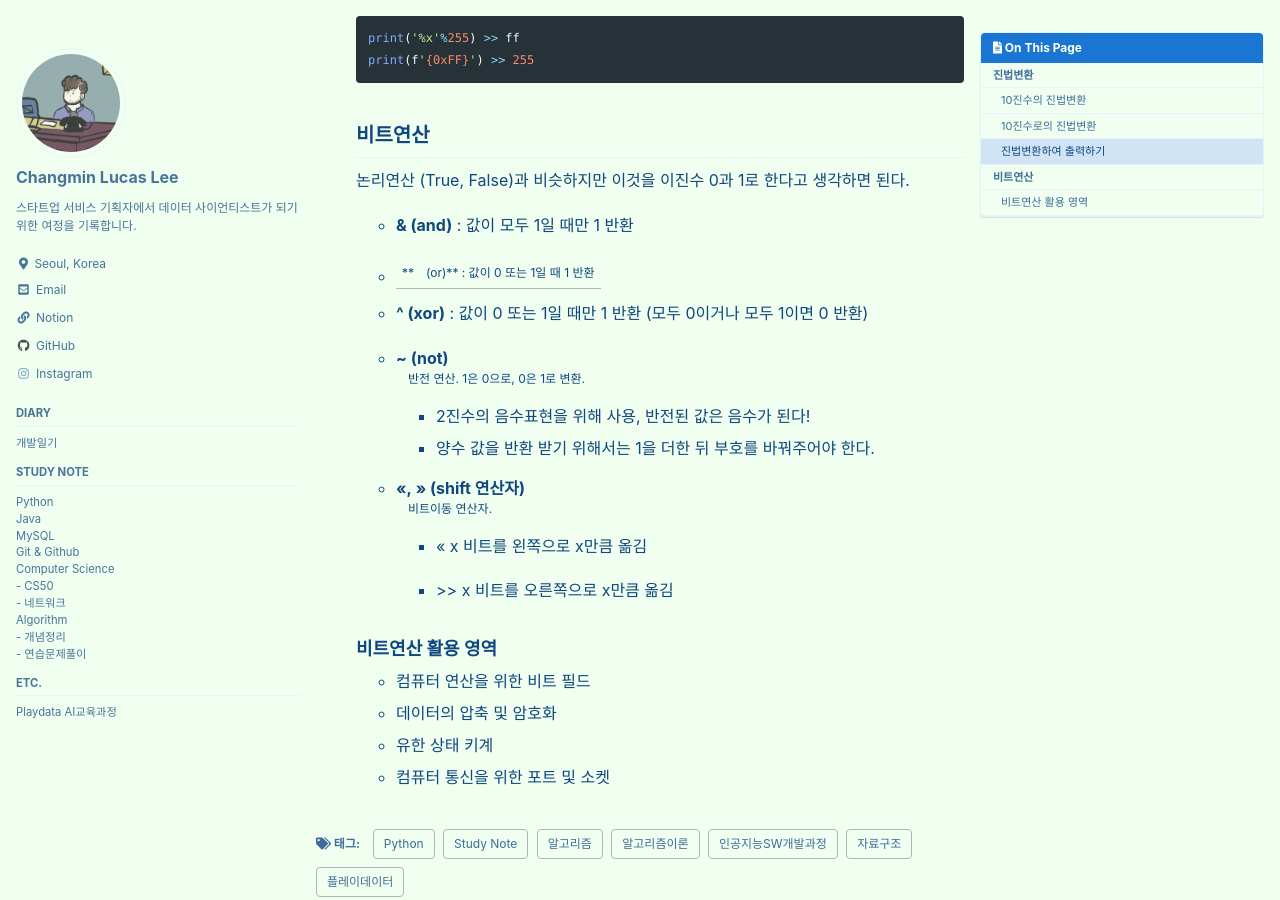
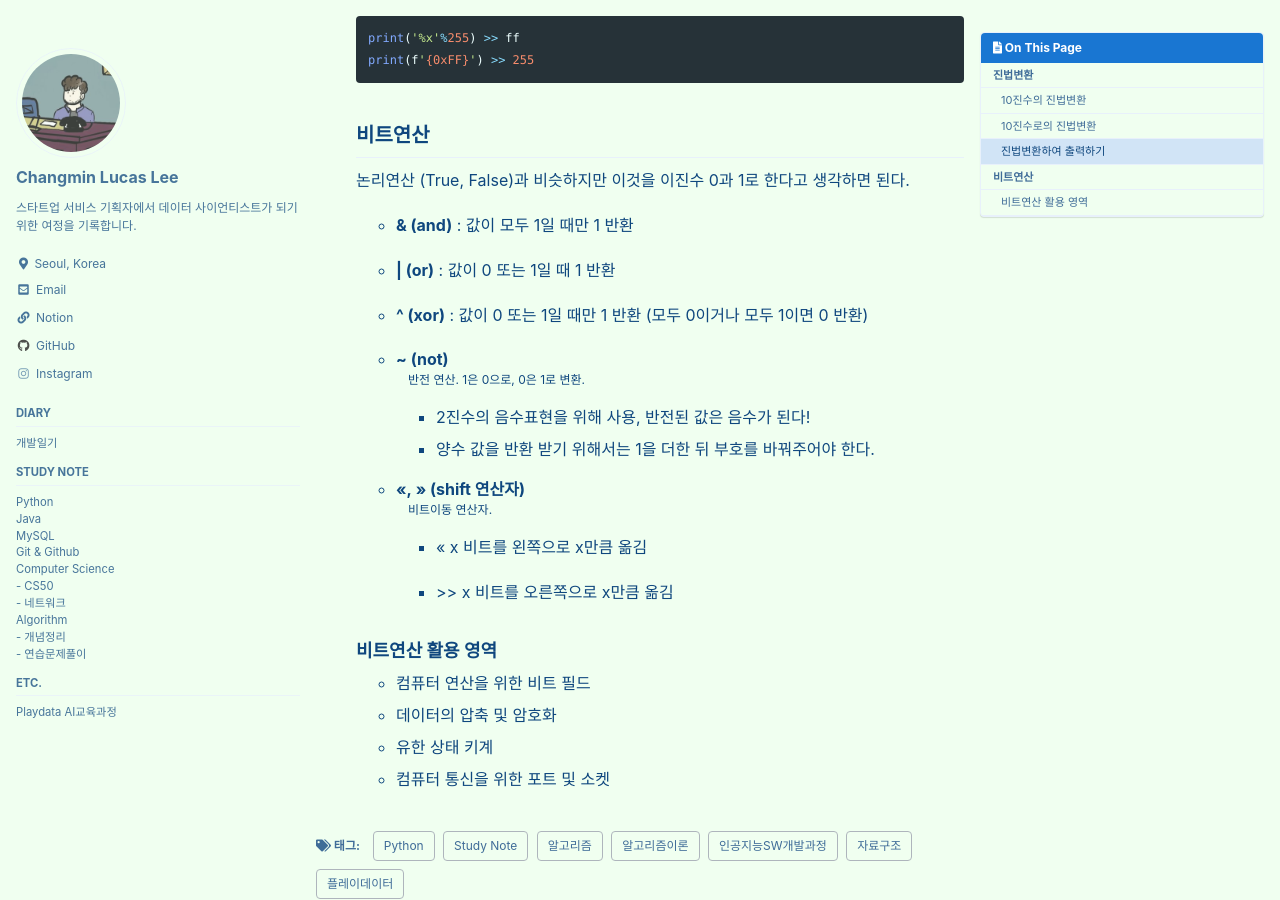
Before and after one commit to lucathree/lucathree.github.io, a Jekyll site: the page built from _posts/2021/2021-08-28-2-bitwiseoperators.md, in a window 1280 px wide and 900 px high, scrolled down 1356 px. Built offline with Jekyll 4.4.1, drawn with Linux system fonts in a browser that asks for light colours; cached includes are drawn as plain includes; comment, search, counter and statistics services are not loaded.

Commit message:
8/28 노트 수정

```diff
--- a/_posts/2021/2021-08-28-2-bitwiseoperators.md
+++ b/_posts/2021/2021-08-28-2-bitwiseoperators.md
@@ -80,7 +80,7 @@ toc_sticky: true
 
    - **& (and)** : 값이 모두 1일 때만 1 반환
 
-   - **| (or)**  : 값이 0 또는 1일 때 1 반환
+   - **\| (or)**  : 값이 0 또는 1일 때 1 반환
 
    - **^ (xor)** : 값이 0 또는 1일 때만 1 반환 (모두 0이거나 모두 1이면 0 반환)
 
```
